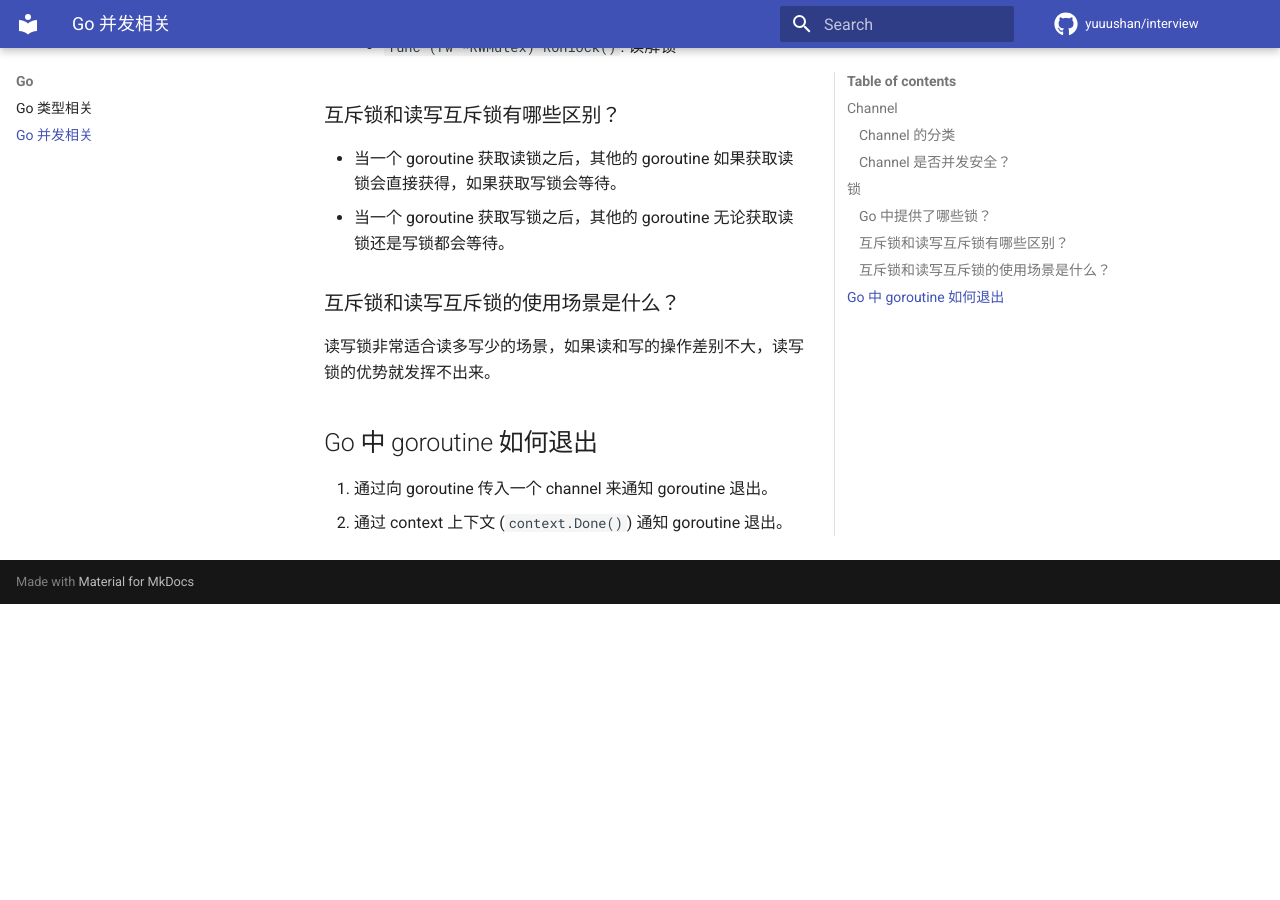
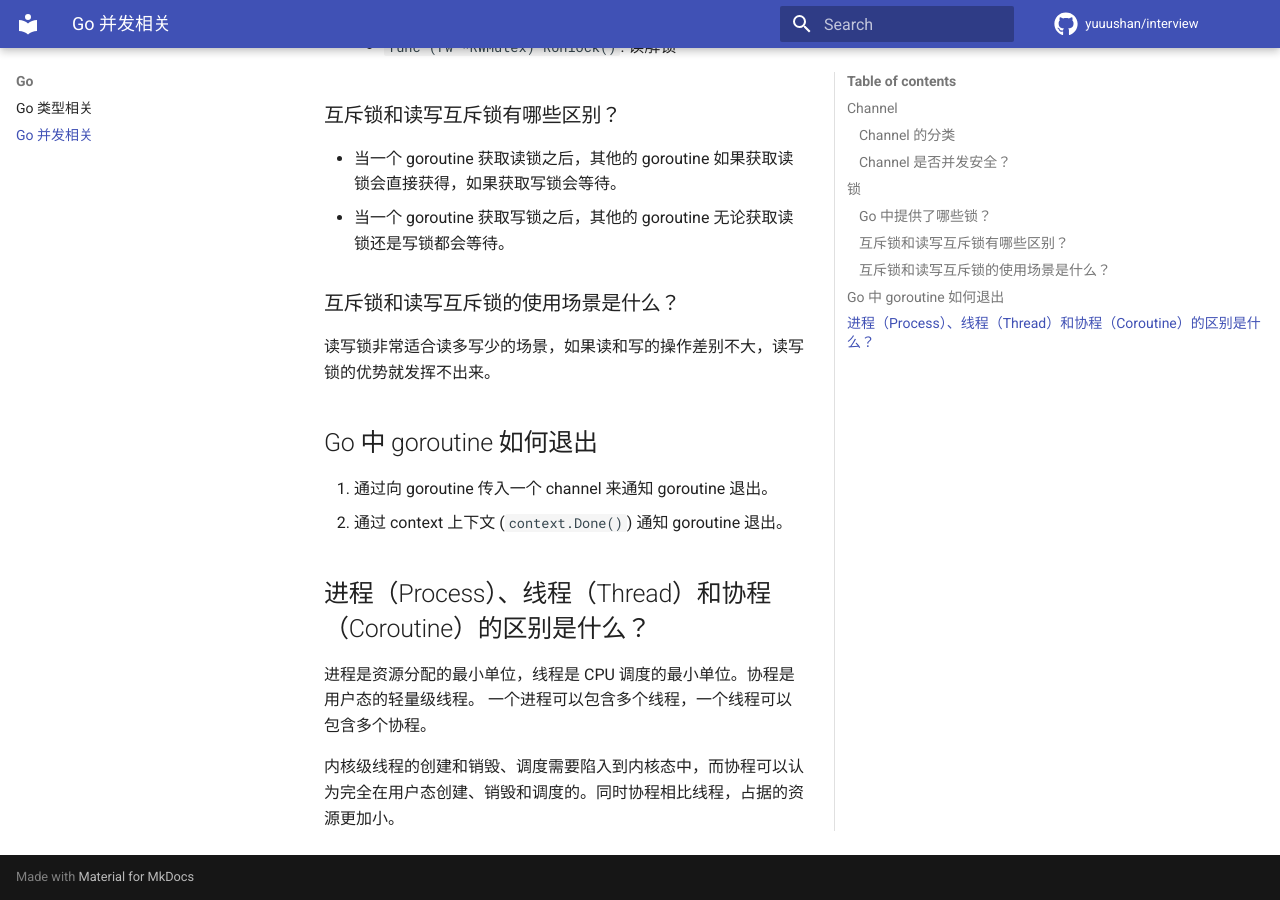
Before and after one commit to yuuushan/interview, an MkDocs documentation site: the page built from docs/go/go-concurrency.md, in a window 1280 px wide and 900 px high, scrolled down 1105 px. Built offline with MkDocs 1.6.1 and Material for MkDocs 9.7.7, drawn with Linux system fonts in a browser that asks for light colours; comment, search, counter and statistics services are not loaded; before the commit the page ends 1709 px from its top, so only the background shows below that.

Commit message:
📝 (go): 添加进程、线程和协程的区别

```diff
--- a/docs/Go/02-go-concurrency.md
+++ b/docs/go/go-concurrency.md
@@ -47,3 +47,10 @@ Channel 是并发安全的，因为其在发送和接收时都加锁了。
 
 1. 通过向 goroutine 传入一个 channel 来通知 goroutine 退出。
 2. 通过 context 上下文 (`context.Done()`) 通知 goroutine 退出。
+
+## 进程（Process）、线程（Thread）和协程（Coroutine）的区别是什么？
+
+进程是资源分配的最小单位，线程是 CPU 调度的最小单位。协程是用户态的轻量级线程。
+一个进程可以包含多个线程，一个线程可以包含多个协程。
+
+内核级线程的创建和销毁、调度需要陷入到内核态中，而协程可以认为完全在用户态创建、销毁和调度的。同时协程相比线程，占据的资源更加小。
--- a/mkdocs.yml
+++ b/mkdocs.yml
@@ -34,8 +34,8 @@ markdown_extensions:
 nav:
   - index.md
   - Go:
-      - Go/01-go-type.md
-      - Go/02-go-concurrency.md
+      - go/go-type.md
+      - go/go-concurrency.md
   - MySQL:
       - MySQL/01-sql.md
       - MySQL/02-mysql.md
```
Also changed, not shown: docs/go/go-type.md (renamed from docs/Go/01-go-type.md).
